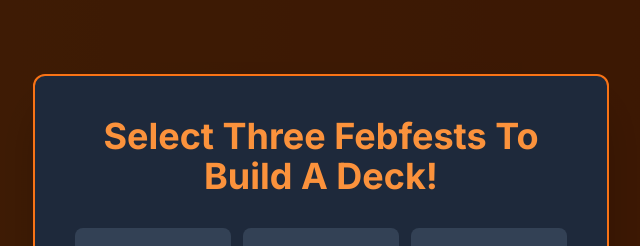
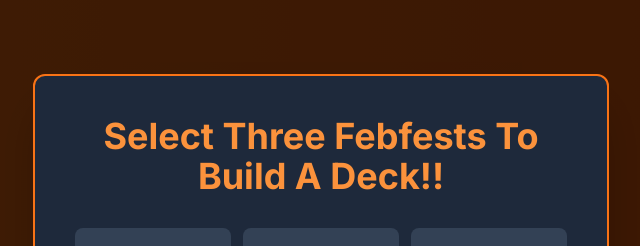
Before and after one commit to apwynn/apwynn.github.io, a plain HTML site: page FFTT.html in a window 1280 px wide. Shown: the top 246 px of the page, without its empty margins (319-959 px from the left). Drawn offline with nearby package versions, Linux system fonts and the light colour scheme.

Commit message:
Update FFTT.html

```diff
--- a/FFTT.html
+++ b/FFTT.html
@@ -71,7 +71,7 @@
 
     <div id="startScreen" class="start-screen-container fixed inset-0 flex flex-col items-center justify-center text-center p-8 z-50">
         <div class="bg-slate-800 p-10 rounded-xl shadow-2xl border-2 border-orange-500 w-full max-w-xl">
-            <h1 class="text-4xl font-bold text-orange-400 mb-8">Select Three Febfests To Build A Deck!</h1>
+            <h1 class="text-4xl font-bold text-orange-400 mb-8">Select Three Febfests To Build A Deck!!</h1>
             <div id="deckSelectionContainer" class="grid grid-cols-1 sm:grid-cols-2 lg:grid-cols-3 gap-3 mb-6 text-sm">
             </div>
             <button id="startGameButton" class="mt-6 bg-green-600 hover:bg-green-700 text-white font-bold py-3 px-6 rounded-lg shadow-md w-full text-lg button-glow disabled:opacity-50 disabled:cursor-not-allowed" disabled>
```
